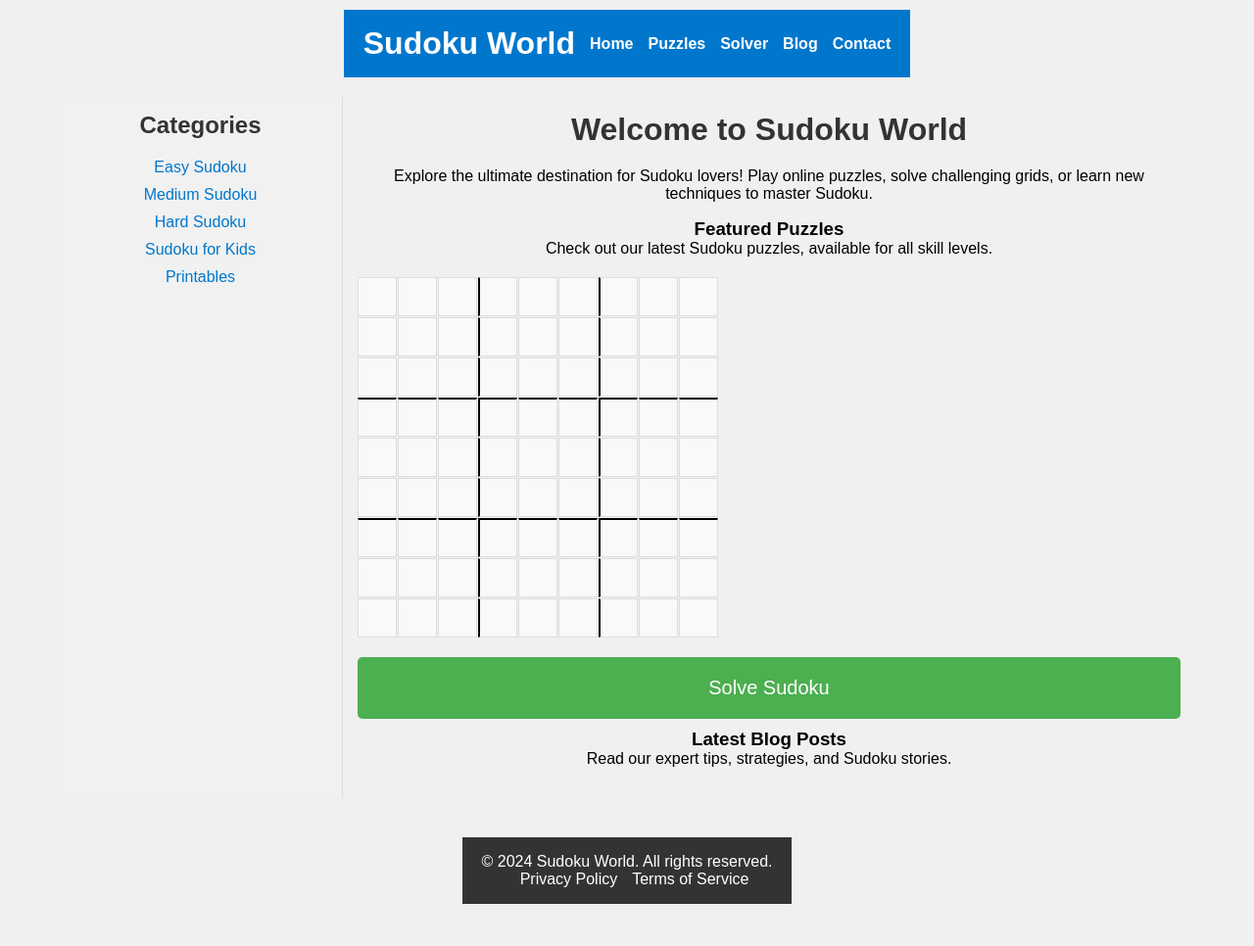
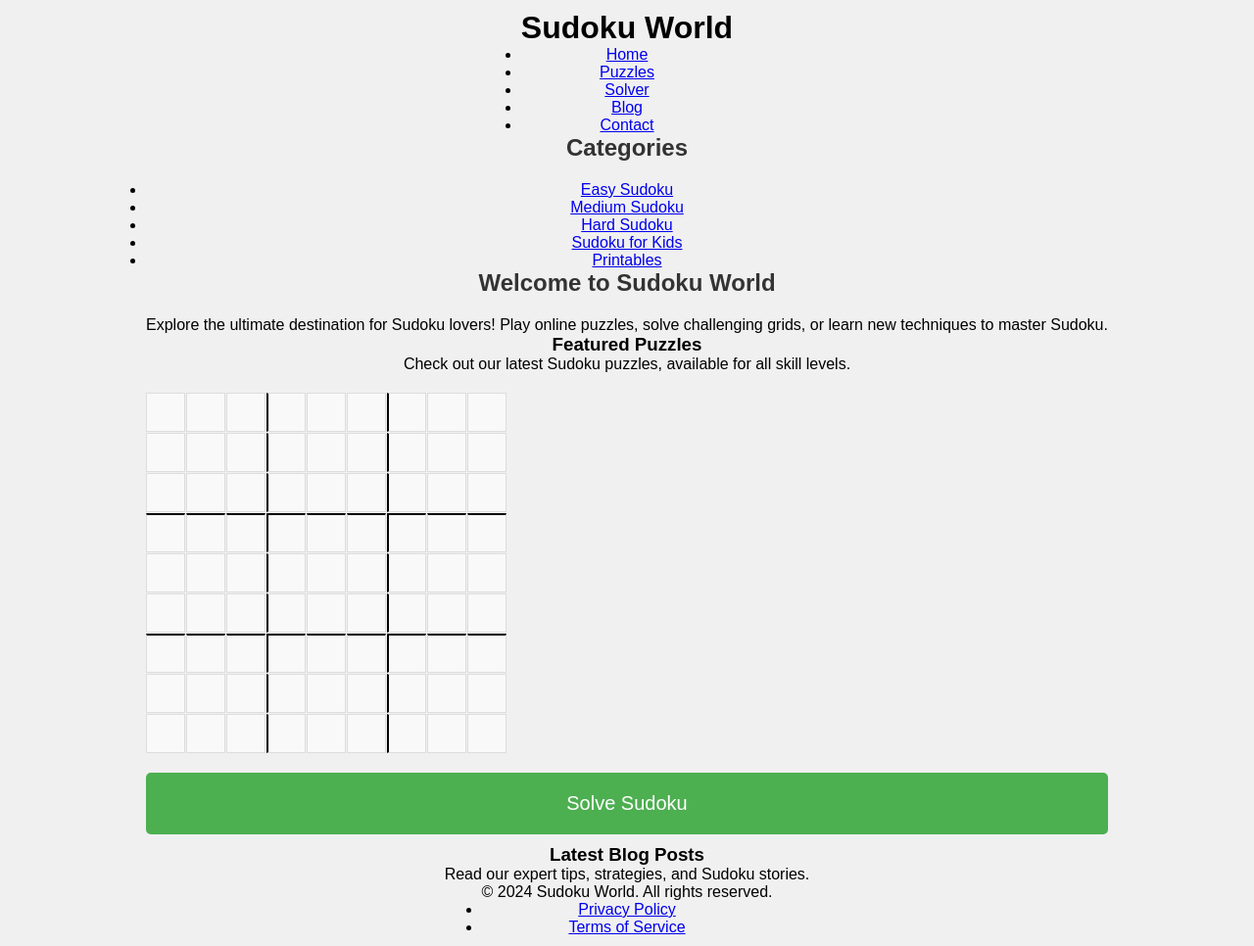
Before and after one commit to sudokusolveronline/sudokusolveronline.github.io, a plain HTML site: page index.html in a window 1280 px wide. Shown: the whole page at 98% size. Before the commit the page ends 933 px from the top, so only its background shows below. Drawn offline with Linux system fonts and the light colour scheme.

Commit message:
Update styles.css

```diff
--- a/styles.css
+++ b/styles.css
@@ -1,122 +1,3 @@
-# Combine the two CSS codes provided into a single file for unified styles.
-css_combined = """
-/* Global Styles */
-body {
-    font-family: Arial, sans-serif;
-    margin: 0;
-    padding: 0;
-    line-height: 1.6;
-    color: #333;
-    background-color: #f9f9f9;
-}
-
-/* Header */
-.header {
-    background-color: #0077cc;
-    color: white;
-    padding: 1rem 0;
-}
-.header .container {
-    display: flex;
-    justify-content: space-between;
-    align-items: center;
-    max-width: 1200px;
-    margin: 0 auto;
-    padding: 0 20px;
-}
-.header h1 {
-    margin: 0;
-}
-.main-nav ul {
-    list-style: none;
-    margin: 0;
-    padding: 0;
-    display: flex;
-}
-.main-nav ul li {
-    margin-left: 15px;
-}
-.main-nav ul li a {
-    color: white;
-    text-decoration: none;
-    font-weight: bold;
-}
-.main-nav ul li a:hover {
-    text-decoration: underline;
-}
-
-/* Content Wrapper */
-.content-wrapper {
-    display: flex;
-    max-width: 1200px;
-    margin: 20px auto;
-    padding: 0 20px;
-}
-.sidebar {
-    width: 25%;
-    background-color: #f1f1f1;
-    padding: 15px;
-    border-right: 1px solid #ddd;
-}
-.sidebar h2 {
-    font-size: 1.5rem;
-}
-.sidebar ul {
-    list-style: none;
-    padding: 0;
-}
-.sidebar ul li {
-    margin-bottom: 10px;
-}
-.sidebar ul li a {
-    color: #0077cc;
-    text-decoration: none;
-}
-.sidebar ul li a:hover {
-    text-decoration: underline;
-}
-.main-content {
-    width: 75%;
-    padding: 15px;
-}
-.main-content h2 {
-    font-size: 2rem;
-}
-.main-content p {
-    margin-bottom: 1rem;
-}
-
-/* Footer */
-.footer {
-    background-color: #333;
-    color: white;
-    text-align: center;
-    padding: 1rem 0;
-    margin-top: 20px;
-}
-.footer .container {
-    max-width: 1200px;
-    margin: 0 auto;
-    padding: 0 20px;
-}
-.footer-nav ul {
-    list-style: none;
-    margin: 0;
-    padding: 0;
-    display: flex;
-    justify-content: center;
-}
-.footer-nav ul li {
-    margin-left: 15px;
-}
-.footer-nav ul li a {
-    color: white;
-    text-decoration: none;
-}
-.footer-nav ul li a:hover {
-    text-decoration: underline;
-}
-
 /* General reset */
 * {
     margin: 0;
@@ -198,7 +79,7 @@ h2 {
     margin: 5px;
     cursor: pointer;
     border-radius: 5px;
-    width: 45%;
+    width: 45%; /* Adjust width for smaller size */
 }
 
 .action-button:hover {
@@ -211,7 +92,7 @@ h2 {
     gap: 1px;
     margin: 20px 0;
     justify-items: center;
-    grid-template-columns: repeat(9, 40px);
+    grid-template-columns: repeat(9, 40px); /* Default to 9x9, will update dynamically */
 }
 
 input {
```
